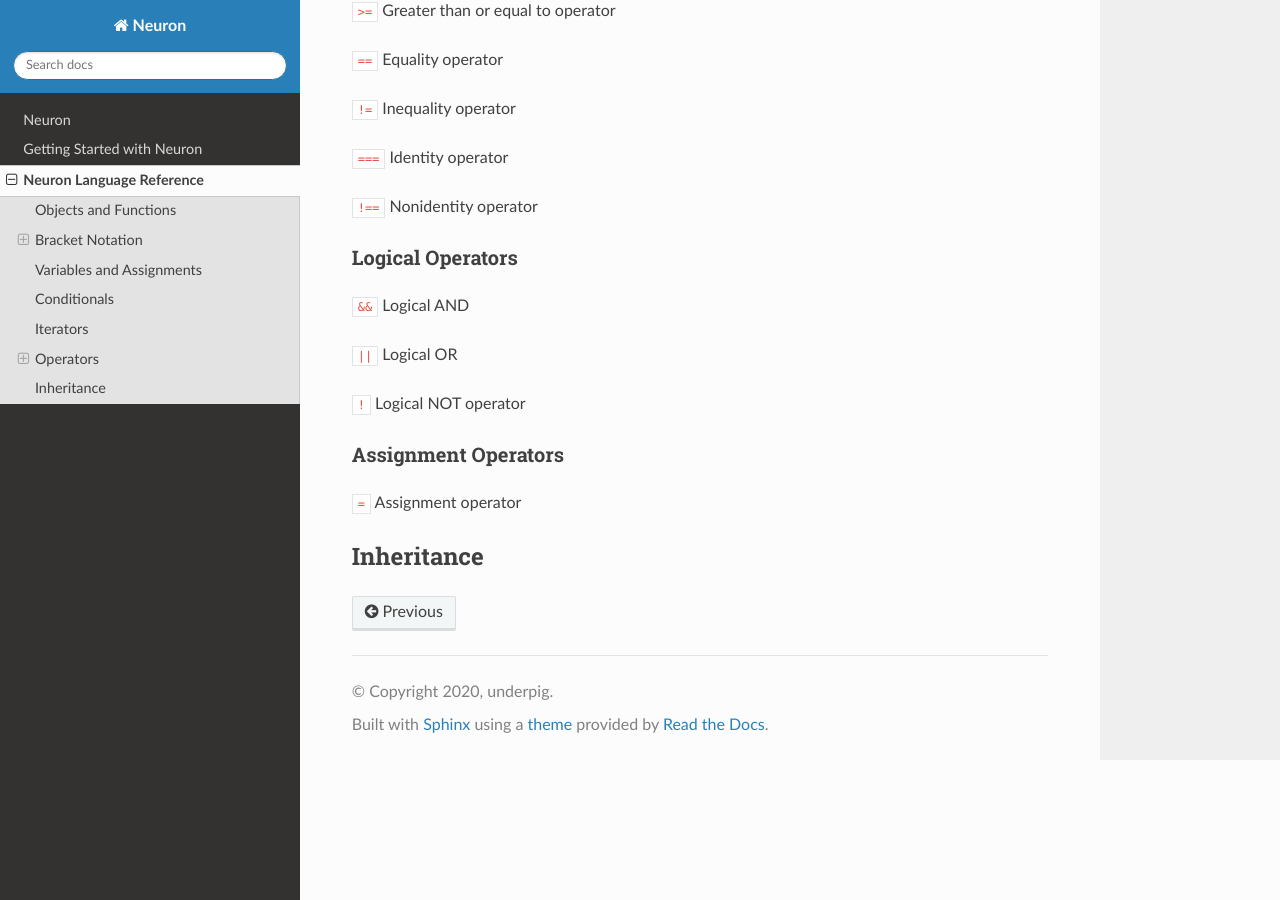
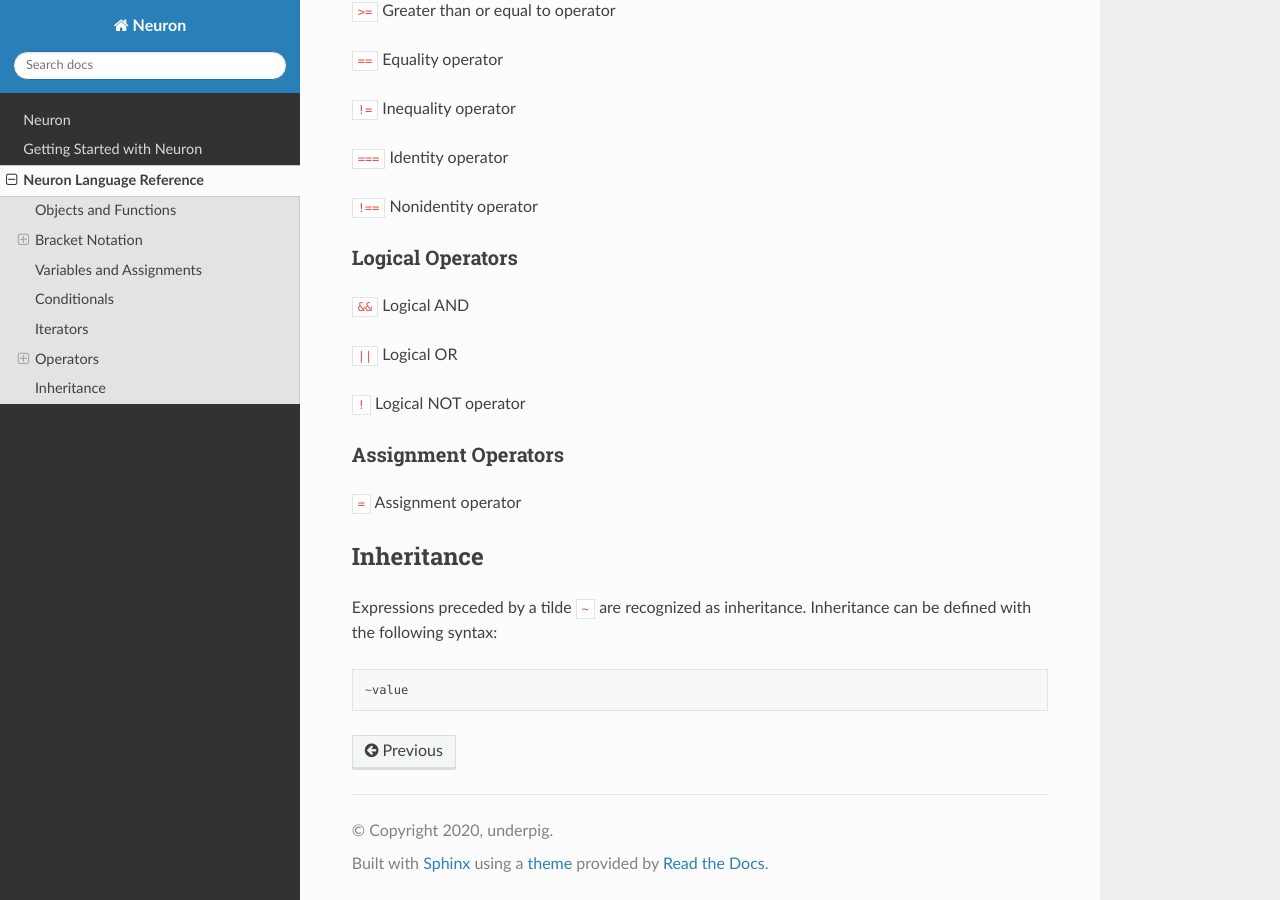
Before and after one commit to underpig1/neuron-lang, a Sphinx documentation site: the page built from docs/source/ref.md, in a window 1280 px wide and 900 px high, scrolled down 4186 px. Built offline with Sphinx 7.4.7 and the Read the Docs theme 2.0.0, drawn with Linux system fonts in a browser that asks for light colours.

Commit message:
Update ref.md

````diff
--- a/docs/source/ref.md
+++ b/docs/source/ref.md
@@ -169,3 +169,7 @@ Iterators are capable of being embedded in executable objects.
 `=` Assignment operator
 
 ## Inheritance
+Expressions preceded by a tilde `~` are recognized as inheritance. Inheritance can be defined with the following syntax:
+```javascript
+~value
+```
````
